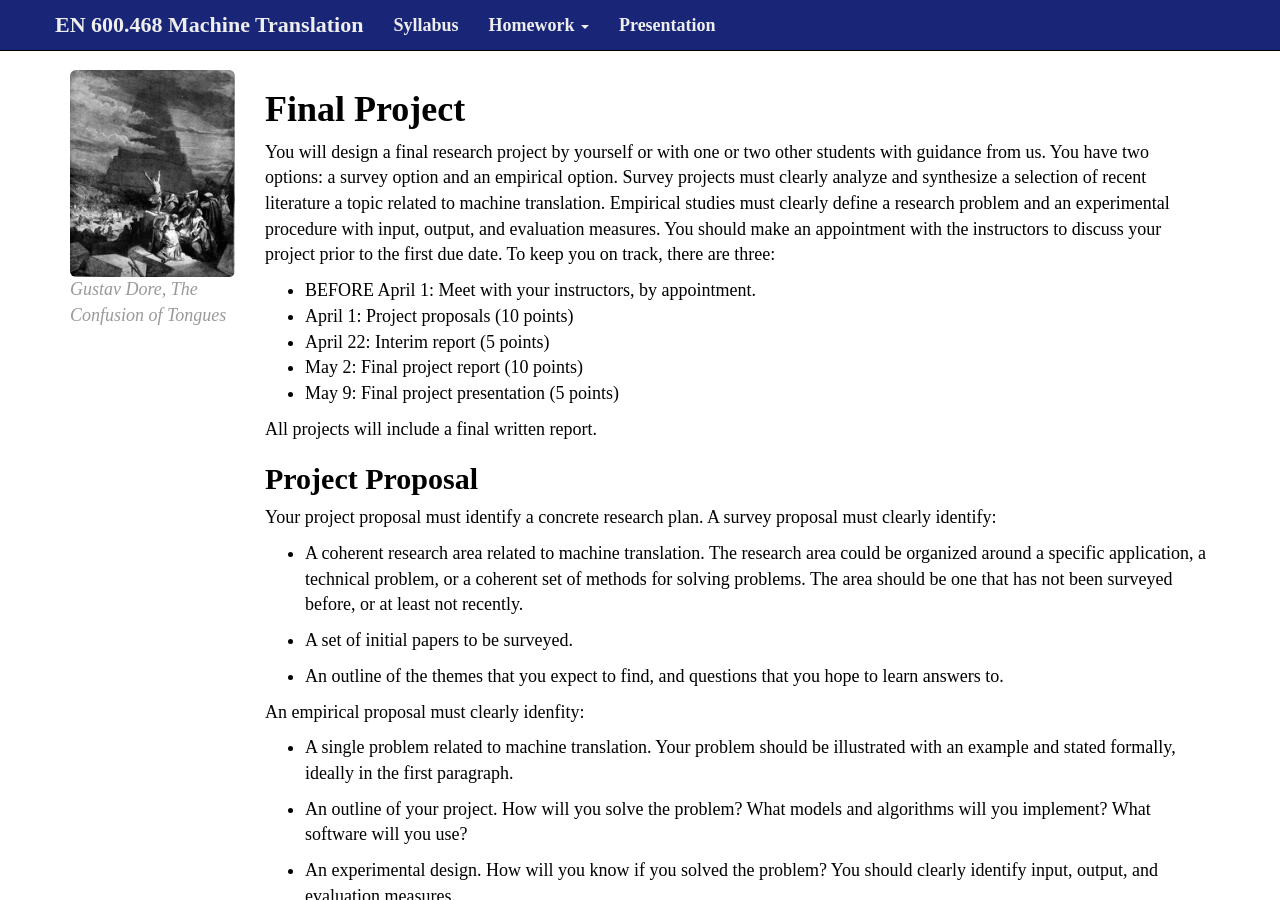
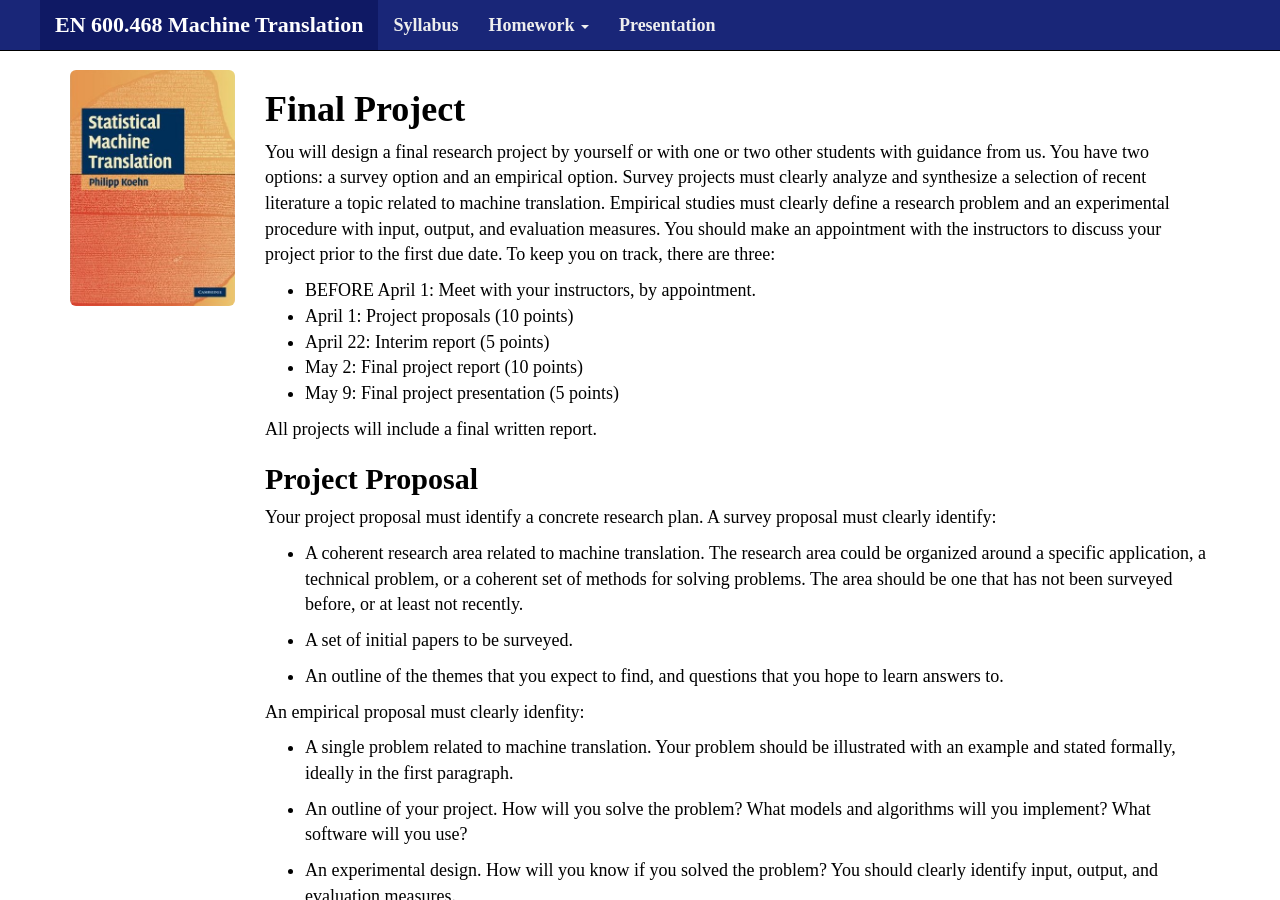
Before and after one commit to mt-class/jhu, a Jekyll site: the page built from project.md, in a window 1280 px wide and 900 px high. Built offline with Jekyll 4.4.1, drawn with Linux system fonts in a browser that asks for light colours; nearby versions of some CDN libraries; some web fonts are replaced.

Commit message:
Update project.md

```diff
--- a/project.md
+++ b/project.md
@@ -1,10 +1,9 @@
 ---
 layout: default
-img: dore_babel
-img_link: http://en.wikipedia.org/wiki/Confusion_of_tongues
-caption: Gustav Dore, The Confusion of Tongues
-title: Final Project
-active_tab: project
+img: cover
+img_link: http://www.statmt.org/book/
+title: Statistical Machine Translation
+active_tab: main_page
 ---
 
 Final Project
```
